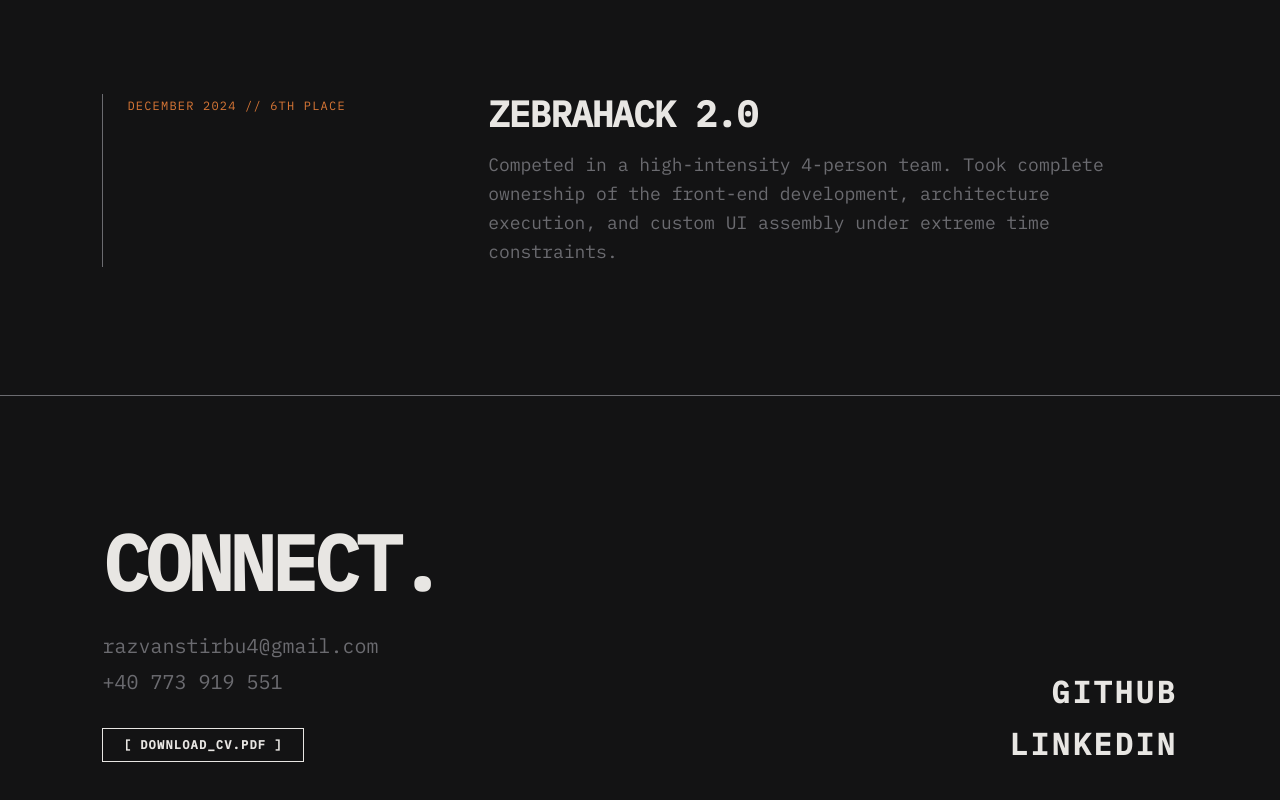
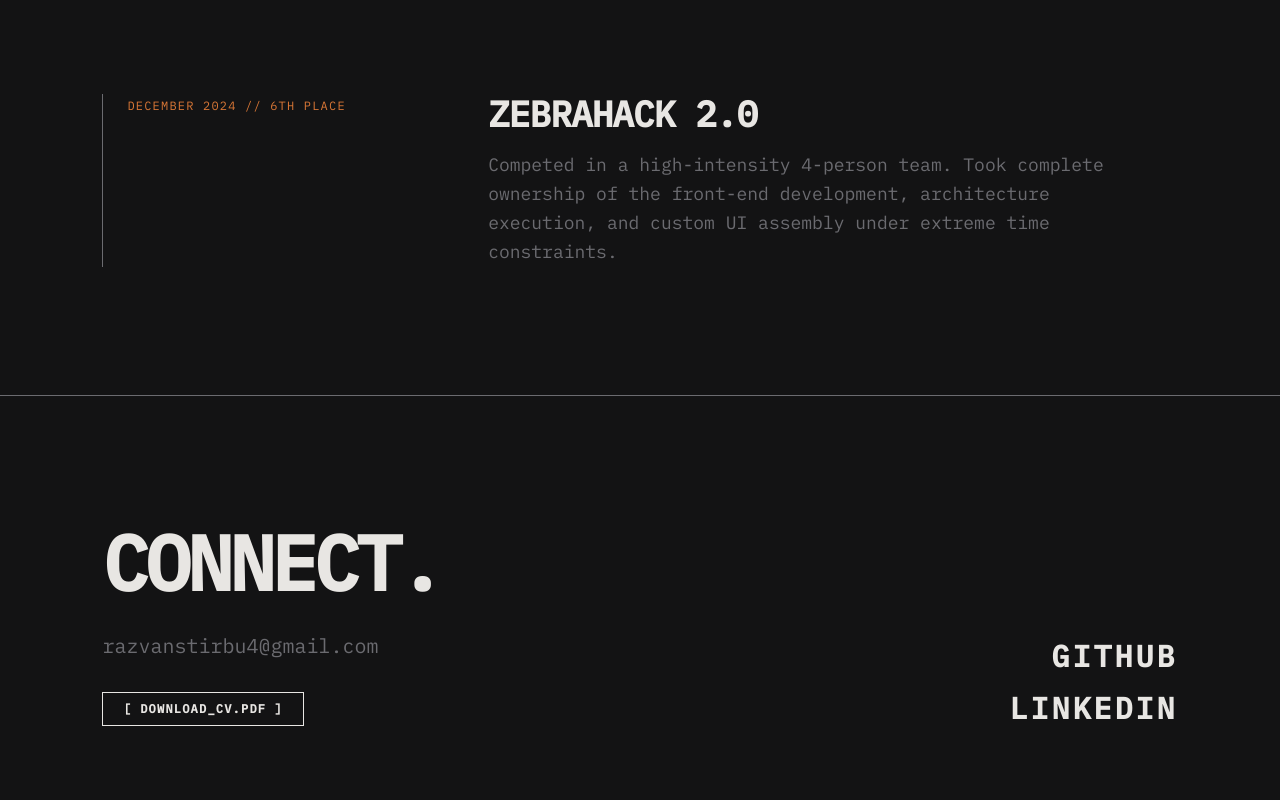
Before and after one commit to Razvanpng/portofolioo, a Next.js app: page / in a window 1280 px wide. Shown: the part 3693-4493 px from the top of the page. Built offline with nearby package versions, Linux system fonts and the light colour scheme.

Commit message:
refactor

```diff
--- a/src/app/page.tsx
+++ b/src/app/page.tsx
@@ -79,7 +79,7 @@ export default function Home() {
             </div>
             <div className="md:col-span-8 flex flex-col gap-6">
               <h3 className="text-4xl md:text-6xl font-black uppercase tracking-tighter">
-                <a href="https://github.com/asmi-bucharest-hackathon-2026/SmartStack" target="_blank" rel="noreferrer" className="hover:text-(--accent) transition-colors">
+                <a href="https://github.com/asmi-buchahrst-hackathon-2026/SmartStack" target="_blank" rel="noreferrer" className="hover:text-(--accent) transition-colors">
                   Cloud Split Dashboard ↗
                 </a>
               </h3>
@@ -184,7 +184,6 @@ export default function Home() {
           </h2>
           <div className="flex flex-col gap-2 text-lg md:text-xl text-(--muted) mb-8">
             <a href="mailto:razvanstirbu4@gmail.com" className="hover:text-(--accent) transition-colors w-fit">razvanstirbu4@gmail.com</a>
-            <span className="w-fit">+40 773 919 551</span>
           </div>
           <a
             href="/Stirbu_Razvan_CV.pdf"
```
